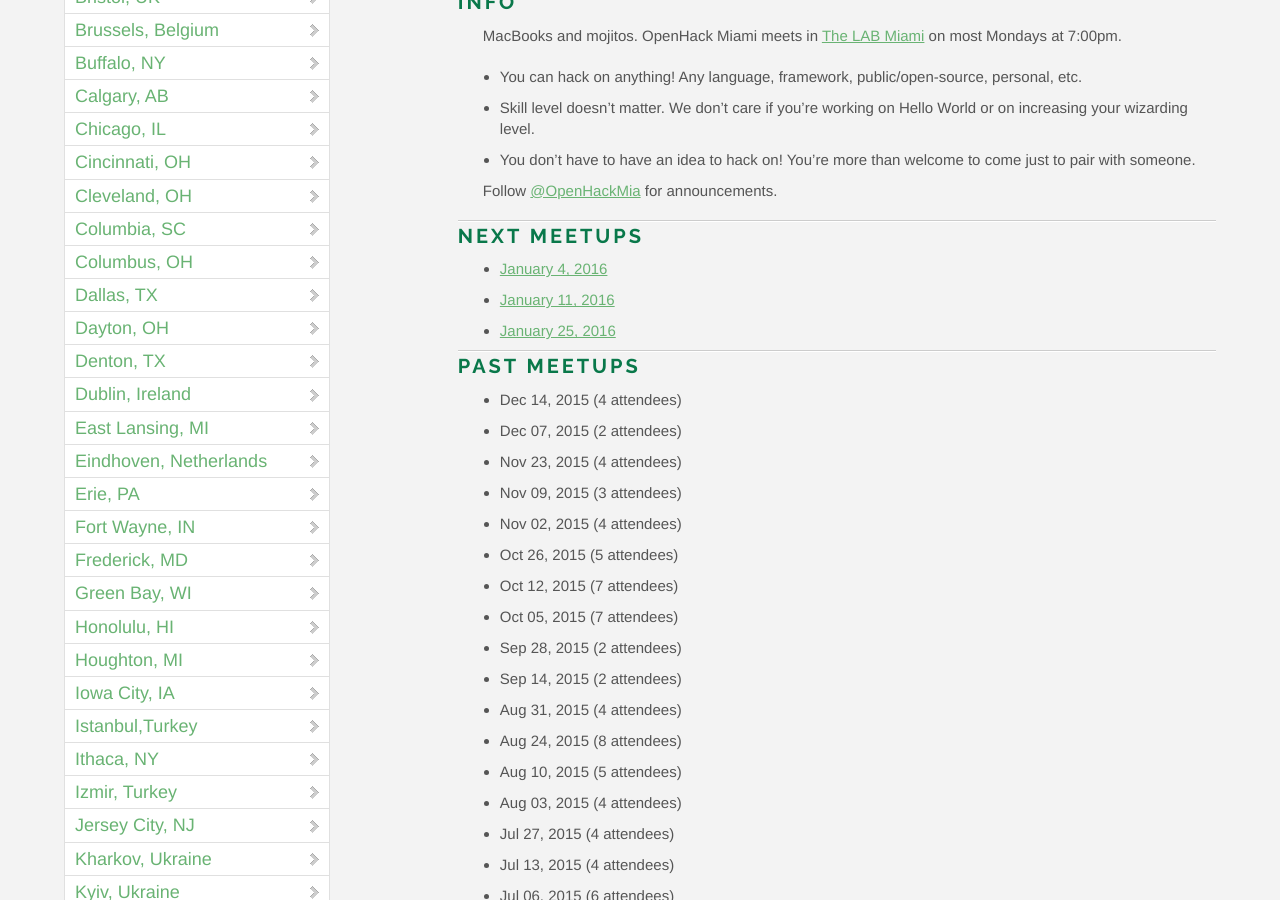
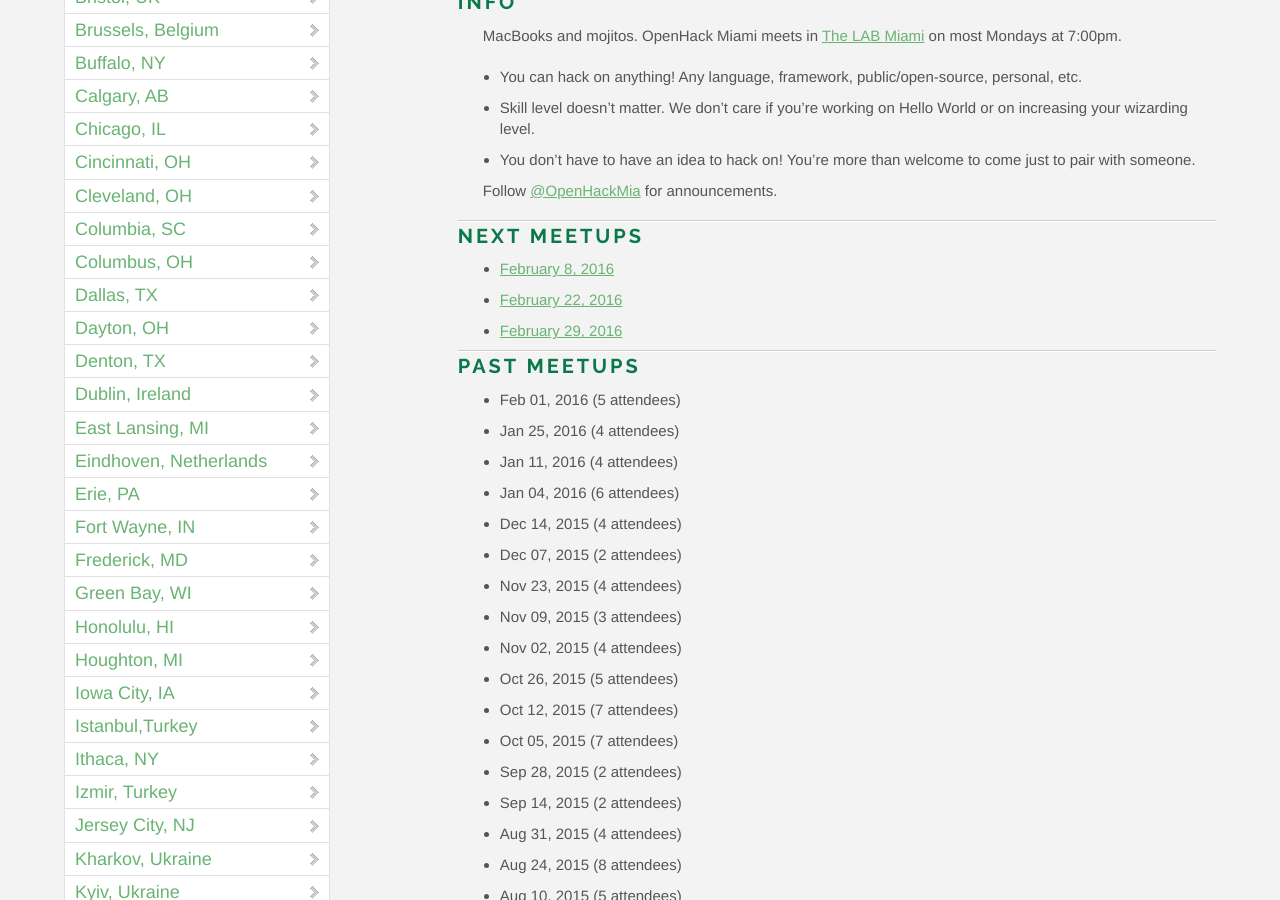
Before and after one commit to OpenHack/openhack.github.com, a Jekyll site: the page built from miami/index.markdown, in a window 1280 px wide and 900 px high, scrolled down 733 px. Built offline with Jekyll 4.4.1, drawn with Linux system fonts in a browser that asks for light colours; nearby versions of some CDN libraries; comment, search, counter and statistics services are not loaded.

Commit message:
Add Miami February meetups

```diff
--- a/miami/index.markdown
+++ b/miami/index.markdown
@@ -19,12 +19,16 @@ Follow [@OpenHackMia](http://twitter.com/openhackmia) for announcements.
 
 ### Next meetups
 
-* [January 4, 2016](http://www.meetup.com/miamirb/events/227815029/)
-* [January 11, 2016](http://www.meetup.com/miamirb/events/227815041/)
-* [January 25, 2016](http://www.meetup.com/miamirb/events/227815048/)
+* [February 8, 2016](http://www.meetup.com/miamirb/events/228361329/)
+* [February 22, 2016](http://www.meetup.com/miamirb/events/228361344/)
+* [February 29, 2016](http://www.meetup.com/miamirb/events/228361357/)
 
 ### Past meetups
 
+* Feb 01, 2016 (5 attendees)
+* Jan 25, 2016 (4 attendees)
+* Jan 11, 2016 (4 attendees)
+* Jan 04, 2016 (6 attendees)
 * Dec 14, 2015 (4 attendees)
 * Dec 07, 2015 (2 attendees)
 * Nov 23, 2015 (4 attendees)
```
